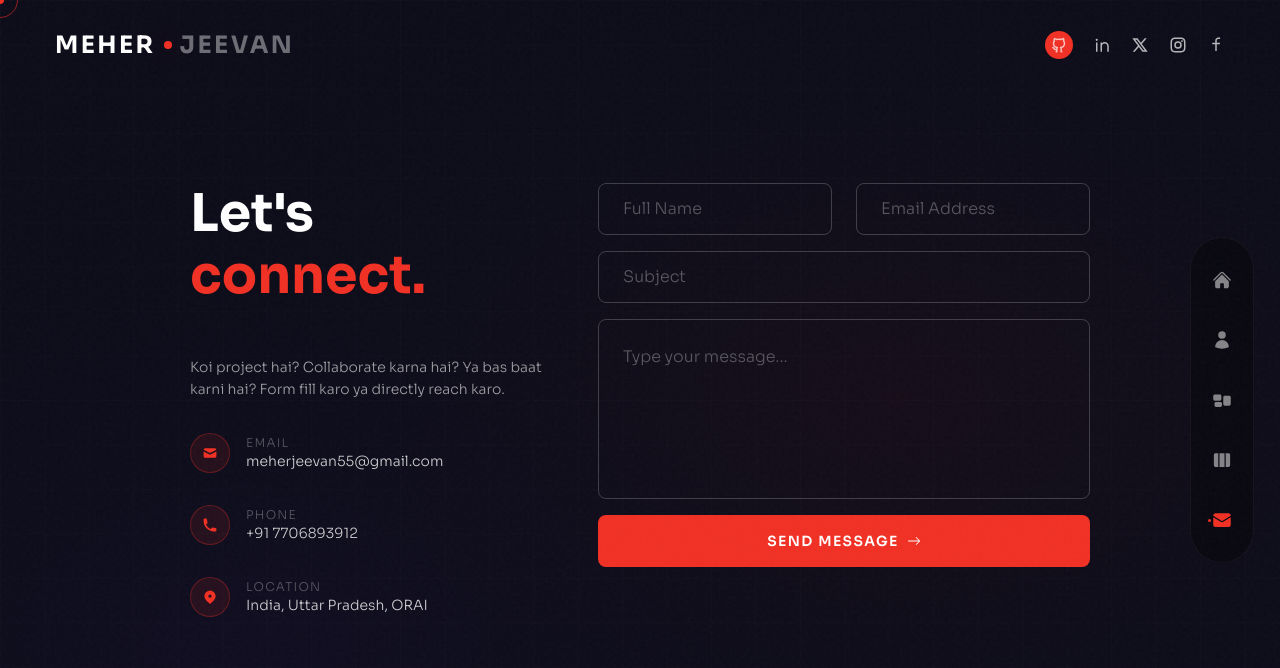
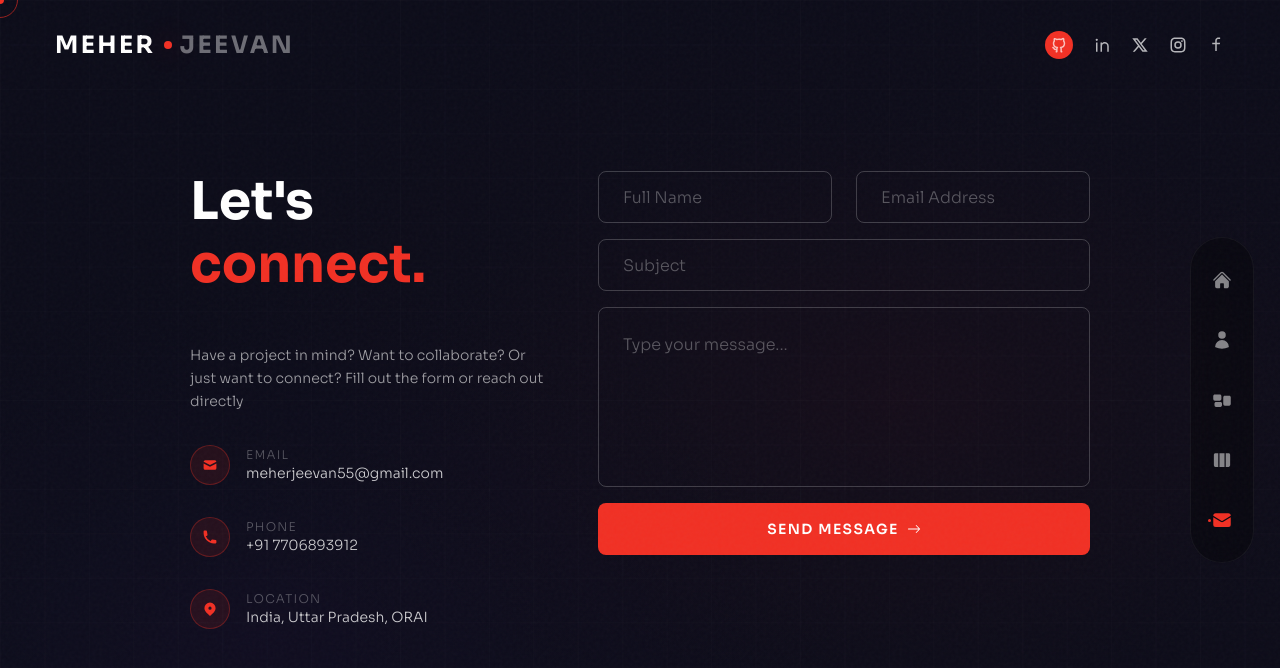
Before and after one commit to Jeevan92-coder/portfolio, a Next.js app: page /contact in a window 1280 px wide. Shown: the top 668 px of the page. Built offline with nearby package versions, Linux system fonts and the light colour scheme.

Commit message:
Update index.jsx

```diff
--- a/pages/contact/index.jsx
+++ b/pages/contact/index.jsx
@@ -84,8 +84,8 @@ const Contact = () => {
               Let&apos;s <span className="text-accent">connect.</span>
             </h2>
             <p className="text-white/60 text-sm leading-relaxed">
-              Koi project hai? Collaborate karna hai? Ya bas baat karni hai?
-              Form fill karo ya directly reach karo.
+              Have a project in mind? Want to collaborate? Or just want to connect?
+              Fill out the form or reach out directly
             </p>
 
             {contactInfo.map((item, i) => (
@@ -130,13 +130,13 @@ const Contact = () => {
                 </div>
                 <h3 className="text-2xl font-semibold text-white">Message Sent!</h3>
                 <p className="text-white/50 text-center max-w-xs">
-                  Thank you for reaching out. Main 24 hours mein reply karunga.
+                  Thank you for reaching out. I will respond within 24 hours.
                 </p>
                 <button
                   onClick={() => setSubmitted(false)}
                   className="text-accent text-sm underline underline-offset-4"
                 >
-                  Aur ek message bhejo
+                  Message sent successfully. I’ll reply soon.
                 </button>
               </motion.div>
             ) : (
```
